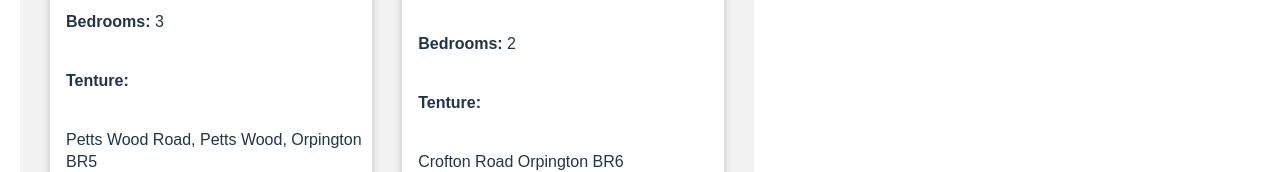
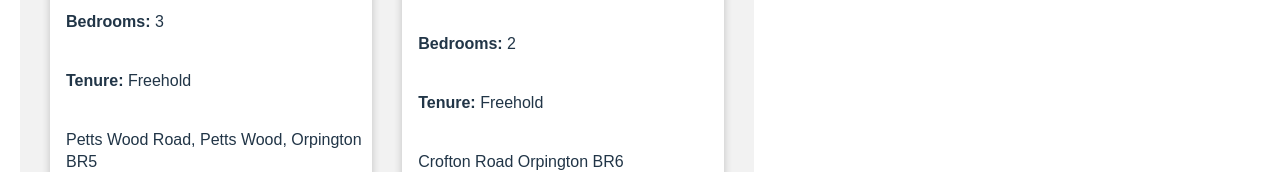
Before and after one commit to Lissa2005/estate-agent-react-app, a React (Vite) app: page / in a window 1280 px wide. Shown: the part 618-790 px from the top of the page. Built offline with nearby package versions, Linux system fonts and the light colour scheme.

Commit message:
Update PropertyCard.jsx
Fixing spellings and adding some stuff

```diff
--- a/src/components/PropertyCard.jsx
+++ b/src/components/PropertyCard.jsx
@@ -17,20 +17,20 @@ function PropertyCard({ property, onFavourite, onRemove, isFavourite }){
                 <h3>{property.type}</h3>
                 <p><strong>Price:</strong> £{property.price.toLocaleString()}</p>
                 <p><strong>Bedrooms:</strong> {property.bedrooms}</p>
-                <p><strong>Tenture:</strong> {property.tenture}</p>
+                <p><strong>Tenure:</strong> {property.tenure}</p>
                 <p>{property.location}</p>
                 <small>
                     Added: {property.added.day} {property.added.month} {property.added.year}
                 </small>
 
                 <div className="actions">
-                    {!isFavourite && (
+                    {!isFavourite && onFavourite &&(
                         <button onClick={() => onFavourite(property)}>
                         ❤️ Add to Favourites
                         </button>
                     )}
 
-                    {isFavourite && (
+                    {isFavourite && onRemove &&(
                         <button onClick={() => onRemove(property.id)}>
                             ❌ Remove
                         </button>
```
